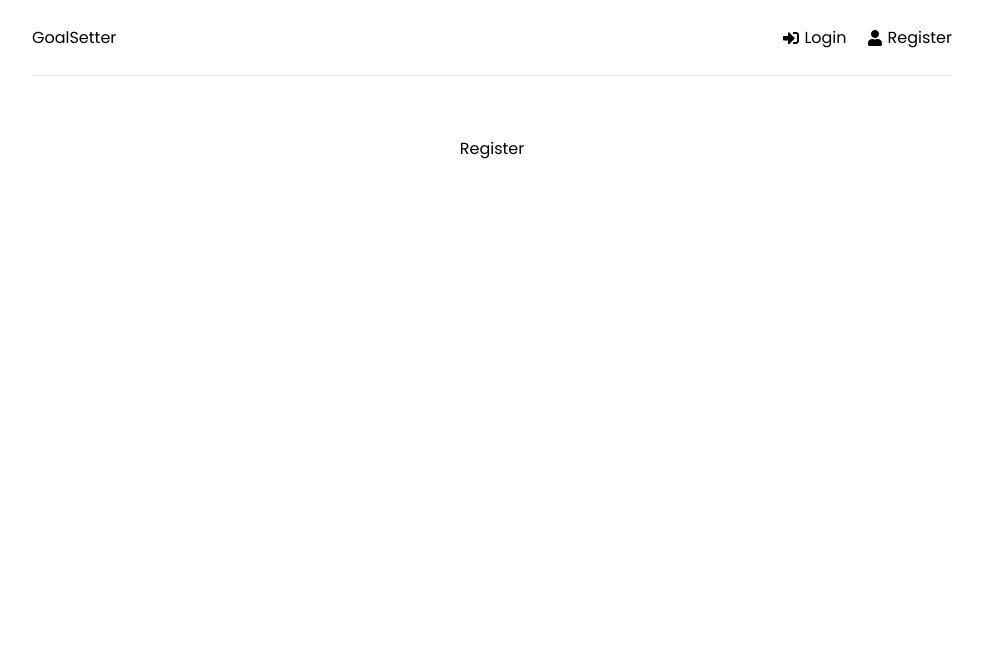
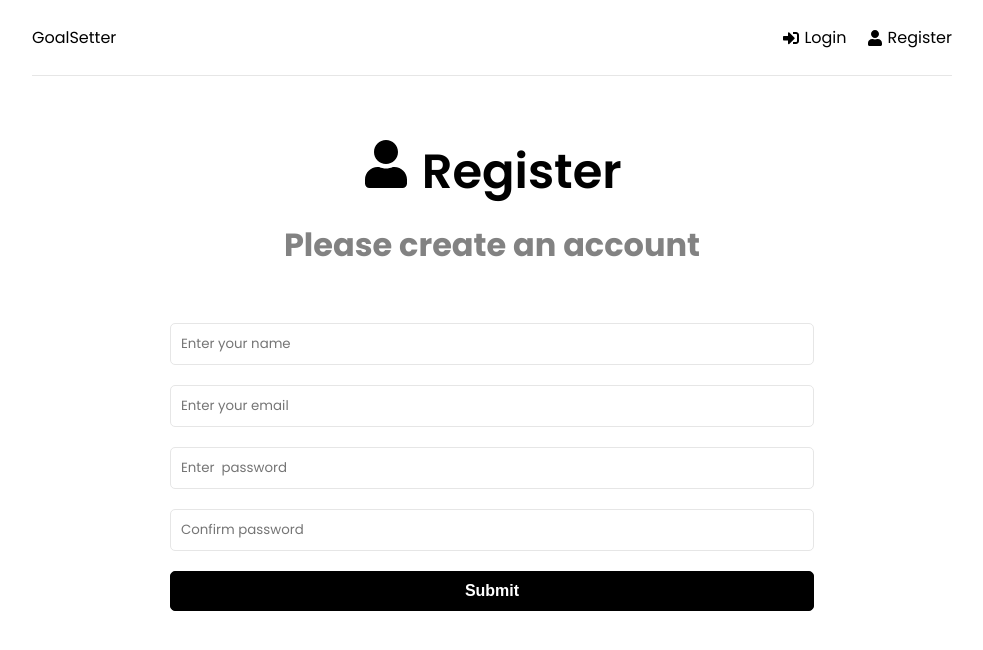
Before and after one commit to pragnesh-aus/mern-app, a React (Create React App) app in the folder frontend/: page /Register in a window 1280 px wide. Shown: the top 650 px of the page, without its empty margins (148-1131 px from the left). Built offline with nearby package versions, Linux system fonts and the light colour scheme.

Commit message:
Login and Register forms

```diff
--- a/frontend/src/pages/Login.jsx
+++ b/frontend/src/pages/Login.jsx
@@ -1,7 +1,67 @@
 import React from "react";
+import { useState, useEffect } from "react";
+import { FaSignInAlt } from "react-icons/fa";
 
 function Login() {
-  return <div>Login</div>;
+  const [formData, setFormData] = useState({
+    email: "",
+    password: "",
+  });
+
+  const { email, password } = formData;
+
+  const onChange = (e) => {
+    setFormData((prevState) => ({
+      ...prevState,
+      [e.target.name]: e.target.value,
+    }));
+  };
+
+  const onSubmit = (e) => {
+    e.preventDefault();
+  };
+  return (
+    <>
+      <section className="heading">
+        <h1>
+          <FaSignInAlt /> Login
+        </h1>
+        <p>Please create login details</p>
+      </section>
+      <section className="form">
+        <form onSubmit={onSubmit}>
+          <div className="form-group">
+            <input
+              type="email"
+              className="form-control"
+              id="email"
+              name="email"
+              value={email}
+              placeholder="Enter your email"
+              onChange={onChange}
+            />
+          </div>
+          <div className="form-group">
+            <input
+              type="password"
+              className="form-control"
+              id="password"
+              name="password"
+              value={password}
+              placeholder="Enter  password"
+              onChange={onChange}
+            />
+          </div>
+
+          <div className="form-group">
+            <button type="submit" className="btn btn-block">
+              Submit
+            </button>
+          </div>
+        </form>
+      </section>
+    </>
+  );
 }
 
 export default Login;
--- a/frontend/src/pages/Register.jsx
+++ b/frontend/src/pages/Register.jsx
@@ -1,7 +1,90 @@
 import React from "react";
+import { useState, useEffect } from "react";
+import { FaUser } from "react-icons/fa";
+function Register() {
+  const [formData, setFormData] = useState({
+    name: "",
+    email: "",
+    password: "",
+    password2: "",
+  });
 
-function Register() {
-  return <div>Register</div>;
+  const { name, email, password, password2 } = formData;
+
+  const onChange = (e) => {
+    setFormData((prevState) => ({
+      ...prevState,
+      [e.target.name]: e.target.value,
+    }));
+  };
+
+  const onSubmit = (e) => {
+    e.preventDefault();
+  };
+  return (
+    <>
+      <section className="heading">
+        <h1>
+          <FaUser /> Register
+        </h1>
+        <p>Please create an account</p>
+      </section>
+      <section className="form">
+        <form onSubmit={onSubmit}>
+          <div className="form-group">
+            <input
+              type="text"
+              className="form-control"
+              id="name"
+              name="name"
+              value={name}
+              placeholder="Enter your name"
+              onChange={onChange}
+            />
+          </div>
+
+          <div className="form-group">
+            <input
+              type="email"
+              className="form-control"
+              id="email"
+              name="email"
+              value={email}
+              placeholder="Enter your email"
+              onChange={onChange}
+            />
+          </div>
+          <div className="form-group">
+            <input
+              type="password"
+              className="form-control"
+              id="password"
+              name="password"
+              value={password}
+              placeholder="Enter  password"
+              onChange={onChange}
+            />
+          </div>
+          <div className="form-group">
+            <input
+              type="password"
+              className="form-control"
+              id="password2"
+              name="password2"
+              value={password2}
+              placeholder="Confirm password"
+              onChange={onChange}
+            />
+          </div>
+          <div className="form-group">
+            <button type="submit" className="btn btn-block">
+              Submit
+            </button>
+          </div>
+        </form>
+      </section>
+    </>
+  );
 }
 
 export default Register;
```
